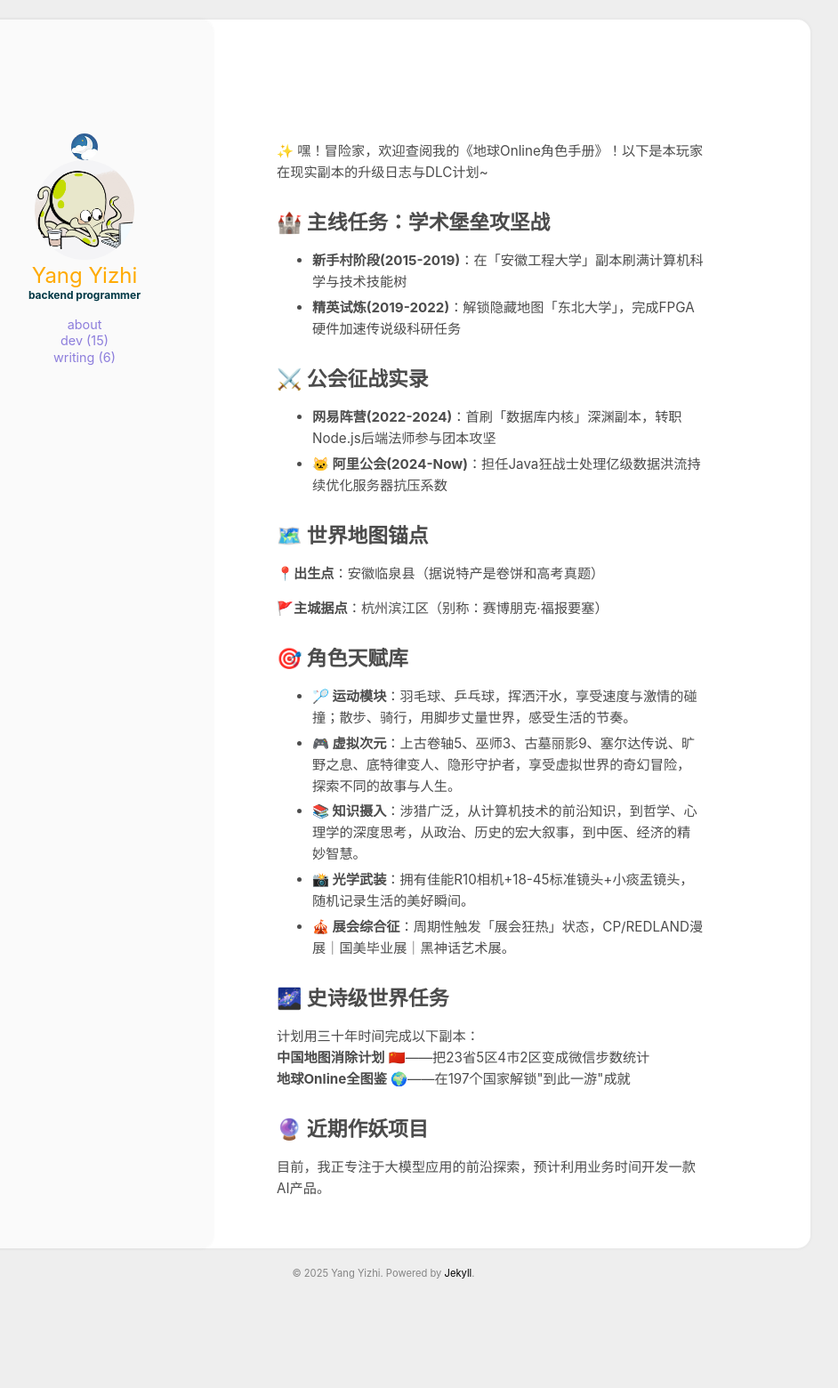
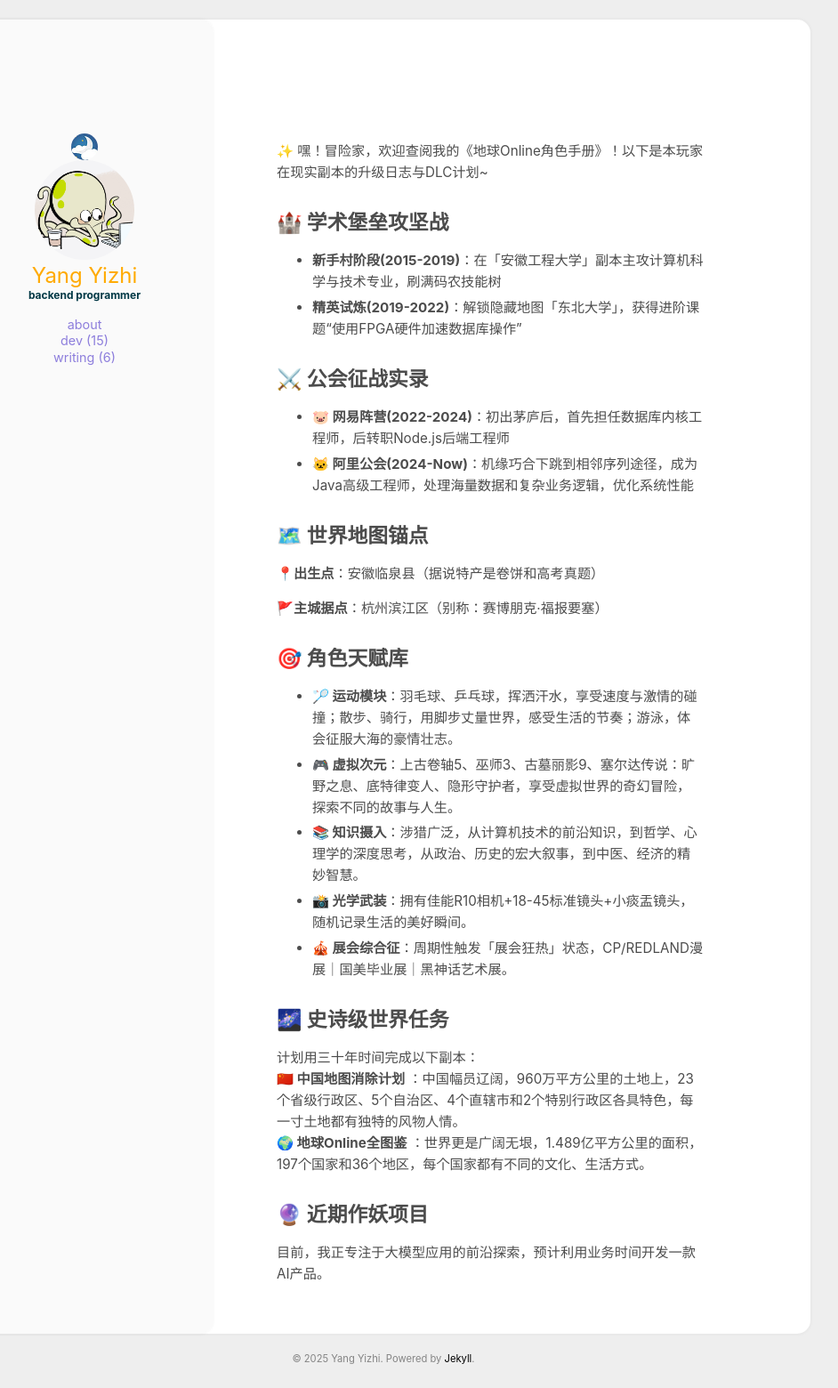
Before and after one commit to niceyangyizhi/niceyangyizhi.github.io, a Jekyll site: the page built from aboutme.html, in a window 1280 px wide. Shown: the whole page at 89% size, without its empty margins (209-1151 px from the left). Built offline with Jekyll 4.4.1, drawn with Linux system fonts in a browser that asks for light colours; before the commit the page ends 1464 px from its top, so only the background shows below that.

Commit message:
个人简介手动修正一下

```diff
--- a/aboutme.html
+++ b/aboutme.html
@@ -7,18 +7,18 @@ layout: page
         <p>✨ 嘿！冒险家，欢迎查阅我的《地球Online角色手册》！以下是本玩家在现实副本的升级日志与DLC计划~</p>
 
         <div class="section">
-            <h2>🏰 主线任务：学术堡垒攻坚战</h2>
+            <h2>🏰 学术堡垒攻坚战</h2>
             <ul>
-                <li><strong>新手村阶段(2015-2019)</strong>：在「安徽工程大学」副本刷满计算机科学与技术技能树</li>
-                <li><strong>精英试炼(2019-2022)</strong>：解锁隐藏地图「东北大学」，完成FPGA硬件加速传说级科研任务</li>
+                <li><strong>新手村阶段(2015-2019)</strong>：在「安徽工程大学」副本主攻计算机科学与技术专业，刷满码农技能树</li>
+                <li><strong>精英试炼(2019-2022)</strong>：解锁隐藏地图「东北大学」，获得进阶课题“使用FPGA硬件加速数据库操作”</li>
             </ul>
         </div>
 
         <div class="section">
             <h2>⚔️ 公会征战实录</h2>
             <ul>
-                <li><strong>网易阵营(2022-2024)</strong>：首刷「数据库内核」深渊副本，转职Node.js后端法师参与团本攻坚</li>
-                <li><strong>🐱 阿里公会(2024-Now)</strong>：担任Java狂战士处理亿级数据洪流持续优化服务器抗压系数</li>
+                <li><strong>🐷 网易阵营(2022-2024)</strong>：初出茅庐后，首先担任数据库内核工程师，后转职Node.js后端工程师</li>
+                <li><strong>🐱 阿里公会(2024-Now)</strong>：机缘巧合下跳到相邻序列途径，成为Java高级工程师，处理海量数据和复杂业务逻辑，优化系统性能</li>
             </ul>
         </div>
 
@@ -31,8 +31,8 @@ layout: page
         <div class="section">
             <h2>🎯 角色天赋库</h2>
             <ul>
-                <li><strong>🏸 运动模块</strong>：羽毛球、乒乓球，挥洒汗水，享受速度与激情的碰撞；散步、骑行，用脚步丈量世界，感受生活的节奏。</li>
-                <li><strong>🎮 虚拟次元</strong>：上古卷轴5、巫师3、古墓丽影9、塞尔达传说、旷野之息、底特律变人、隐形守护者，享受虚拟世界的奇幻冒险，探索不同的故事与人生。</li>
+                <li><strong>🏸 运动模块</strong>：羽毛球、乒乓球，挥洒汗水，享受速度与激情的碰撞；散步、骑行，用脚步丈量世界，感受生活的节奏；游泳，体会征服大海的豪情壮志。</li>
+                <li><strong>🎮 虚拟次元</strong>：上古卷轴5、巫师3、古墓丽影9、塞尔达传说：旷野之息、底特律变人、隐形守护者，享受虚拟世界的奇幻冒险，探索不同的故事与人生。</li>
                 <li><strong>📚 知识摄入</strong>：涉猎广泛，从计算机技术的前沿知识，到哲学、心理学的深度思考，从政治、历史的宏大叙事，到中医、经济的精妙智慧。</li>
                 <li><strong>📸 光学武装</strong>：拥有佳能R10相机+18-45标准镜头+小痰盂镜头，随机记录生活的美好瞬间。</li>
                 <li><strong>🎪 展会综合征</strong>：周期性触发「展会狂热」状态，CP/REDLAND漫展｜国美毕业展｜黑神话艺术展。</li>
@@ -42,8 +42,8 @@ layout: page
         <div class="section">
             <h2>🌌 史诗级世界任务</h2>
             <p>计划用三十年时间完成以下副本：<br>
-            <strong>中国地图消除计划</strong> 🇨🇳——把23省5区4市2区变成微信步数统计<br>
-            <strong>地球Online全图鉴</strong> 🌍——在197个国家解锁"到此一游"成就</p >
+            <strong>🇨🇳 中国地图消除计划</strong> ：中国幅员辽阔，960万平方公里的土地上，23个省级行政区、5个自治区、4个直辖市和2个特别行政区各具特色，每一寸土地都有独特的风物人情。<br>
+            <strong>🌍 地球Online全图鉴</strong> ：世界更是广阔无垠，1.489亿平方公里的面积，197个国家和36个地区，每个国家都有不同的文化、生活方式。</p >
         </div>
 
 
```
